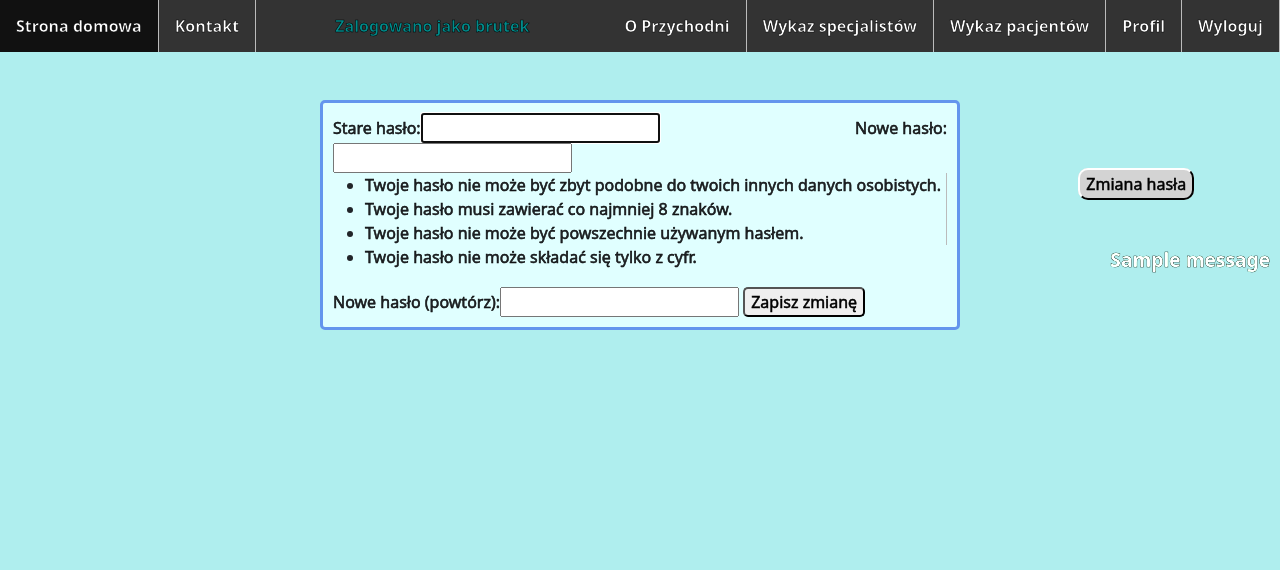
After one commit to Oskar-Mazurek/AplikacjaWDjango, a Django app: a page that uses PycharmProjects/djangoProject/templates/base.html in a window 1280 px wide. The commit adds this page. Shown: the top 570 px of the page. Run offline with Django 3.2, Linux system fonts and the light colour scheme; a user stored in the database is signed in; tables that the repository leaves empty hold one stand-in row (values such as "Sample post"); one stand-in notice (Sample message) is shown; some libraries are stand-ins or nearby versions.

Commit message:
Zmiana hasła

```diff
--- a/PycharmProjects/djangoProject/Przychodnia/static/styles/style.css
+++ b/PycharmProjects/djangoProject/Przychodnia/static/styles/style.css
@@ -170,7 +170,7 @@ footer {
 
 #username {
     display: block;
-    color: white;
+    color: darkcyan;
     text-align: center;
     padding: 14px 16px;
     text-decoration: none;
@@ -196,45 +196,81 @@ footer {
     color: red;
     font-weight: bolder;
     filter: brightness(200%);
-     font-weight: bolder;
+    list-style: none;
     text-decoration: none;
-    animation: blinkingText 2s infinite;
+    animation: blinkingError 2s infinite;
+    margin-top: 50px;
+    margin-right: 10px;
+    font-size: larger;
+    max-width: 300px;
+    text-align: justify;
+}
+
+@keyframes blinkingError {
+    0% {
+        color: white;
+    }
+
+    20% {
+        color: red;
+    }
+
+    40% {
+        color: white;
+    }
+
+    60% {
+        color: red;
+    }
+
+    80% {
+        color: white;
+    }
+
+    100% {
+        color: red;
+    }
 }
 
 .success {
     color: green;
     font-weight: bolder;
     filter: brightness(200%);
-    animation: blinkingText 2s infinite;
-    font-weight: bolder;
+    animation: blinkingSuccess 2s infinite;
+    list-style: none;
     text-decoration: none;
+    margin-top: 50px;
+    margin-right: 10px;
+    font-size: larger;
+    max-width: 300px;
+    text-align: justify;
 }
 
-/*@keyframes blinkingText {*/
-/*    0% {*/
-/*        color: white;*/
-/*    }*/
+@keyframes blinkingSuccess {
+    0% {
+        color: white;
+    }
 
-/*    20% {*/
-/*        color: green;*/
-/*    }*/
+    20% {
+        color: green;
+    }
 
-/*    40% {*/
-/*        color: white;*/
-/*    }*/
+    40% {
+        color: white;
+    }
 
-/*    60% {*/
-/*        color: green;*/
-/*    }*/
+    60% {
+        color: green;
+    }
 
-/*    80% {*/
-/*        color: white;*/
-/*    }*/
+    80% {
+        color: white;
+    }
 
-/*    100% {*/
-/*        color: green;*/
-/*    }*/
-/*}*/
+    100% {
+        color: green;
+    }
+}
 
 /*tabele*/
 
--- a/PycharmProjects/djangoProject/Przychodnia/urls.py
+++ b/PycharmProjects/djangoProject/Przychodnia/urls.py
@@ -12,6 +12,7 @@ urlpatterns = [
     path('login/', views.log, name='login'),
     path('rejestracja/', views.register, name='register'),
     path('logout/', views.logoutUser, name='logout'),
+    path('zmianaHasła/', views.changePassword, name='changePassword')
 ]
 # tak robi się klasowo
 # path('password_reset', PasswordResetView.as_view(), name='password_reset'),
--- a/PycharmProjects/djangoProject/Przychodnia/views.py
+++ b/PycharmProjects/djangoProject/Przychodnia/views.py
@@ -1,12 +1,14 @@
+from django.contrib import messages
+from django.contrib.auth import login, authenticate, logout
+from django.contrib.auth import update_session_auth_hash
+from django.contrib.auth.decorators import login_required
+from django.contrib.auth.forms import PasswordChangeForm
+from django.contrib.auth.forms import UserCreationForm, AuthenticationForm
+from django.db import IntegrityError
 from django.shortcuts import render, redirect
-from django.db import IntegrityError
-from . import forms
+
 from .forms import CustomerForm
-from django.contrib.auth.forms import UserCreationForm, AuthenticationForm
 from .models import *
-from django.contrib import messages
-from django.contrib.auth.decorators import login_required
-from django.contrib.auth import login, authenticate, logout
 
 
 # Create your views here.
@@ -18,6 +20,7 @@ def about(request):
     return render(request, 'about.html')
 
 
+# logowanie
 def log(request):
     if request.method == 'GET':
         return render(request, 'registration/login.html', {'authenticationForm': AuthenticationForm(), })
@@ -32,6 +35,7 @@ def log(request):
             # No backend authenticated the credentials
             messages.error(request, 'Nie udało się zalogować, błędne dane logowania')
             return render(request, 'registration/login.html', {'authenticationForm': AuthenticationForm(), })
+
 
 @login_required
 def logoutUser(request):
@@ -101,4 +105,20 @@ def wykazSpecjalistów(request):
     return render(request, 'wykazSpecjalistów.html',
                   {'specjaliści': specjaliści, })
 
+
 # 'specjalizacja': specjalizacja
+
+@login_required
+def changePassword(request):
+    if request.method == 'GET':
+        passwordChangeForm = PasswordChangeForm(request.user)
+    else:
+        passwordChangeForm = PasswordChangeForm(request.user, request.POST)
+        if passwordChangeForm.is_valid():
+            user = passwordChangeForm.save()
+            update_session_auth_hash(request, user)  # Important!
+            messages.success(request, 'Twoje hasło zostało zmienione!')
+            return redirect('changePassword')
+        else:
+            messages.error(request, 'Popraw błędy w formularzu.')
+    return render(request, 'changePassword.html', {'form': passwordChangeForm})
--- a/PycharmProjects/djangoProject/templates/base.html
+++ b/PycharmProjects/djangoProject/templates/base.html
@@ -30,7 +30,6 @@
             <li id="li" style="float:right"><a id="a" href="{% url 'register' %}">Rejestracja</a>
             </li>
             <li id="li" style="float:right"><a id="a" href="{% url 'login' %}">Zaloguj się</a>
-            </li>
         {% endif %}
         <li id="li" style="float:right"><a id="a" href="{% url 'about' %}">O Przychodni</a></li>
         {% if user.is_authenticated %}
@@ -38,6 +37,24 @@
         {% endif %}
     </ul>
 </header>
+<aside style="float: right">
+{% if user.is_authenticated %}
+    <div>
+        <br>
+        <br>
+        <br>
+        <a id="btn" href="{% url 'changePassword' %}">Zmiana hasła</a>
+    </div>
+{% endif %}
+    {% if messages %}
+        <ul class="messages">
+            {% for message in messages %}
+                <li{% if message.tags %} class="{{ message.tags }}"{% endif %}>{{ message }}</li>
+            {% endfor %}
+        </ul>
+    {% endif %}
+</aside>
+
 {% block content %}{% endblock content %}
 
 <!--Stopka-->
--- /dev/null
+++ b/PycharmProjects/djangoProject/templates/changePassword.html
@@ -0,0 +1,15 @@
+{% extends 'base.html' %}
+{% load bootstrap %}
+{% block title %}Zmiana hasła{% endblock title %}
+
+{% block content %}
+    <div class="main">
+        <div class="center" style="margin-top: 100px">
+            <form method="post">
+                {% csrf_token %}
+                {{ form|bootstrap }}
+                <button style="border-radius: 5px;margin-top: 2px" type="submit">Zapisz zmianę</button>
+            </form>
+        </div>
+    </div>
+{% endblock content %}
```
Also changed, not shown: PycharmProjects/djangoProject/templates/home.html (+0 -7 lines), PycharmProjects/djangoProject/templates/registration/login.html (+0 -7 lines), PycharmProjects/djangoProject/templates/registration/register.html (+0 -8 lines), PycharmProjects/djangoProject/db.sqlite3.
